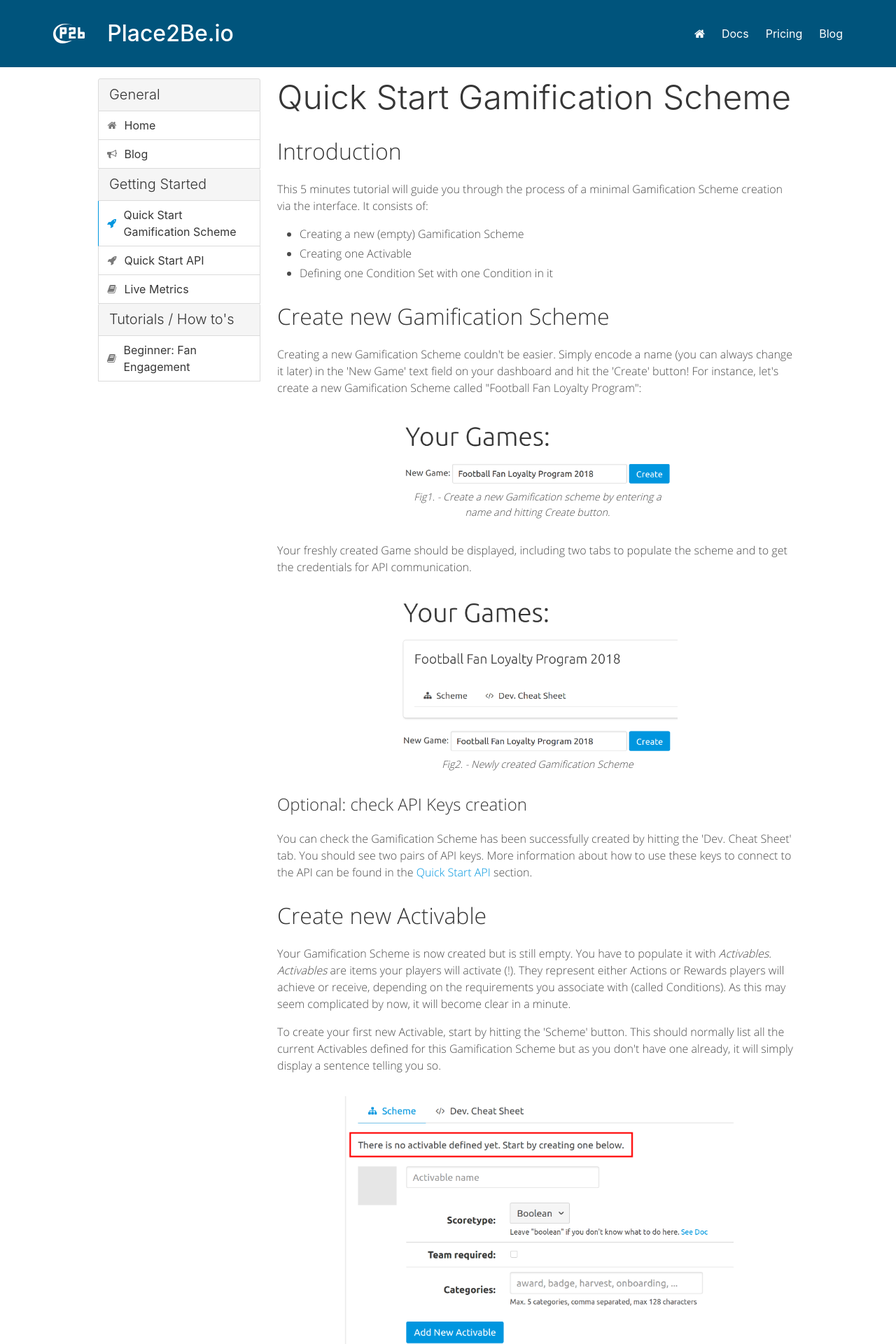
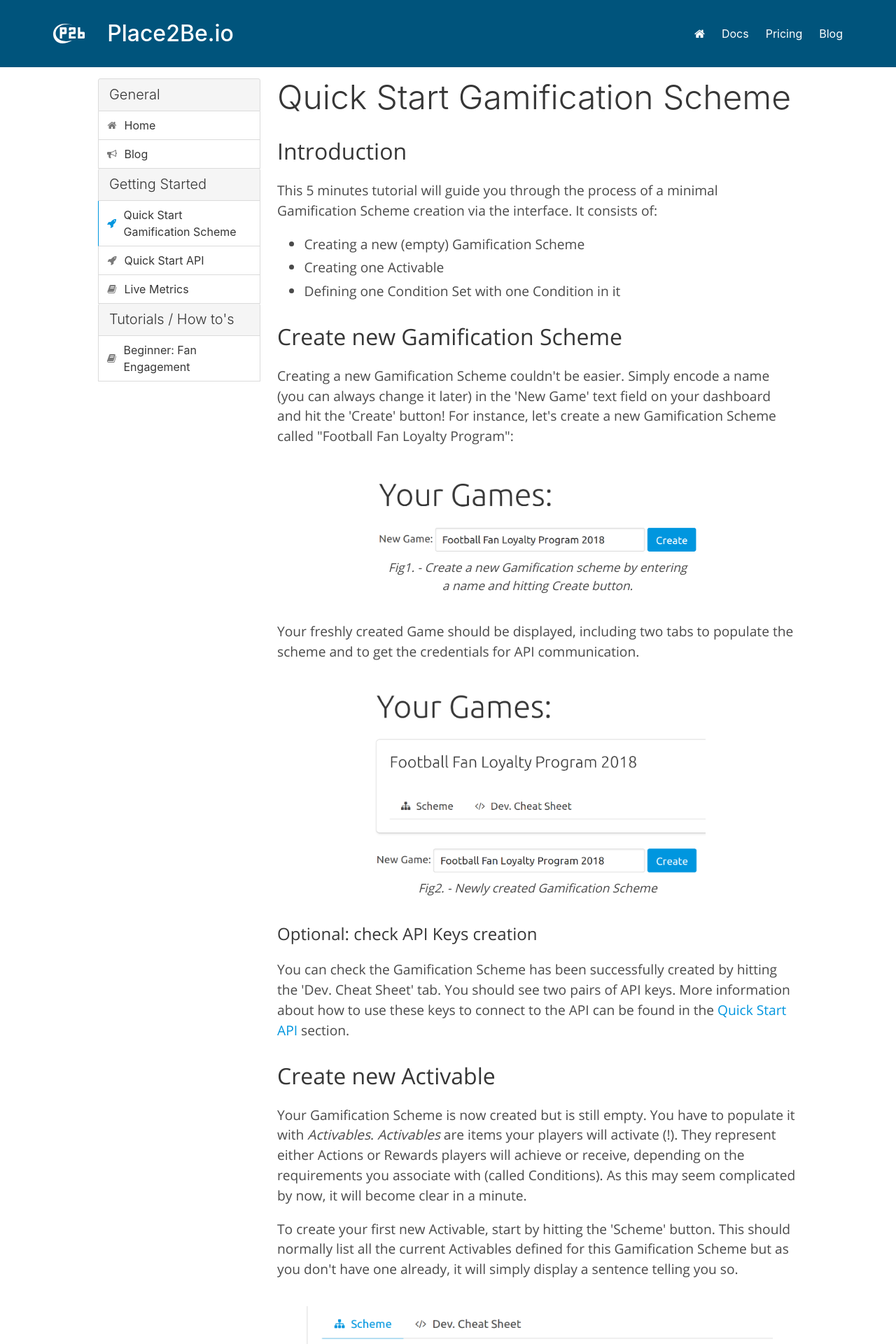
Before and after one commit to dvergeylen/place2be-docs, a Jekyll site: the page built from getting_started/gui_overview.md, in a window 1280 px wide. Shown: the top 1920 px of the page at 70% size. Built offline with Jekyll 4.4.1, drawn with Linux system fonts in a browser that asks for light colours.

Commit message:
Cosmetic change

```diff
--- a/_sass/utils.scss
+++ b/_sass/utils.scss
@@ -78,8 +78,8 @@
 }
 
 .doc-content {
-  font-size: 1em;
-  font-family: "OpenSans-Light";
+  font-size: 1.2em;
+  font-family: "OpenSans-Regular";
 
   p {
     margin-bottom: 1em;
```
